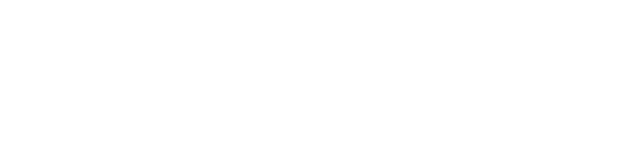
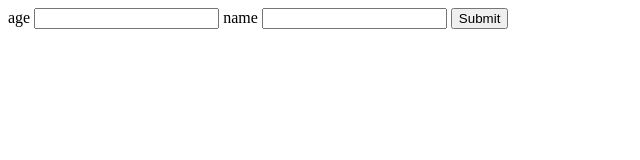
Before and after one commit to acciojob/promises-and-chains-painter98, a website: page main.html in a window 1280 px wide. Shown: the whole page, without its empty margins (0-640 px from the left). Drawn offline with Linux system fonts and the light colour scheme.

Commit message:
created a submission

```diff
--- a/main.html
+++ b/main.html
@@ -7,6 +7,11 @@
 
   <body>
     <!-- write the body here -->
+	  <label for="age">age</label>
+	  <input id="age" type="number" required>
+	  <label for="name">name</label>
+	  <input id="name" type="text" required>
+	  <button id="btn" type="submit" onclick="execute()">Submit</button>
 
     <script type="text/javascript" src="./script.js"></script>
   </body>
--- a/script.js
+++ b/script.js
@@ -1 +1,13 @@
 //your JS code here. If required.
+function execute(){
+	let age = document.getElementById("age").value;
+	let name = document.getElementById("name").value;
+
+	let promise = new Promise((resolve,reject) => {
+		setTimeout(function(){
+			if(age>=18) resolve(`Welcome, ${name}. You can vote.`);
+			else reject(`Oh sorry ${name}. You aren't old enough.`);
+		},4000);
+	})
+	promise.then(data => {console.log(data)}).catch(data => {console.log(data)});
+}
```
